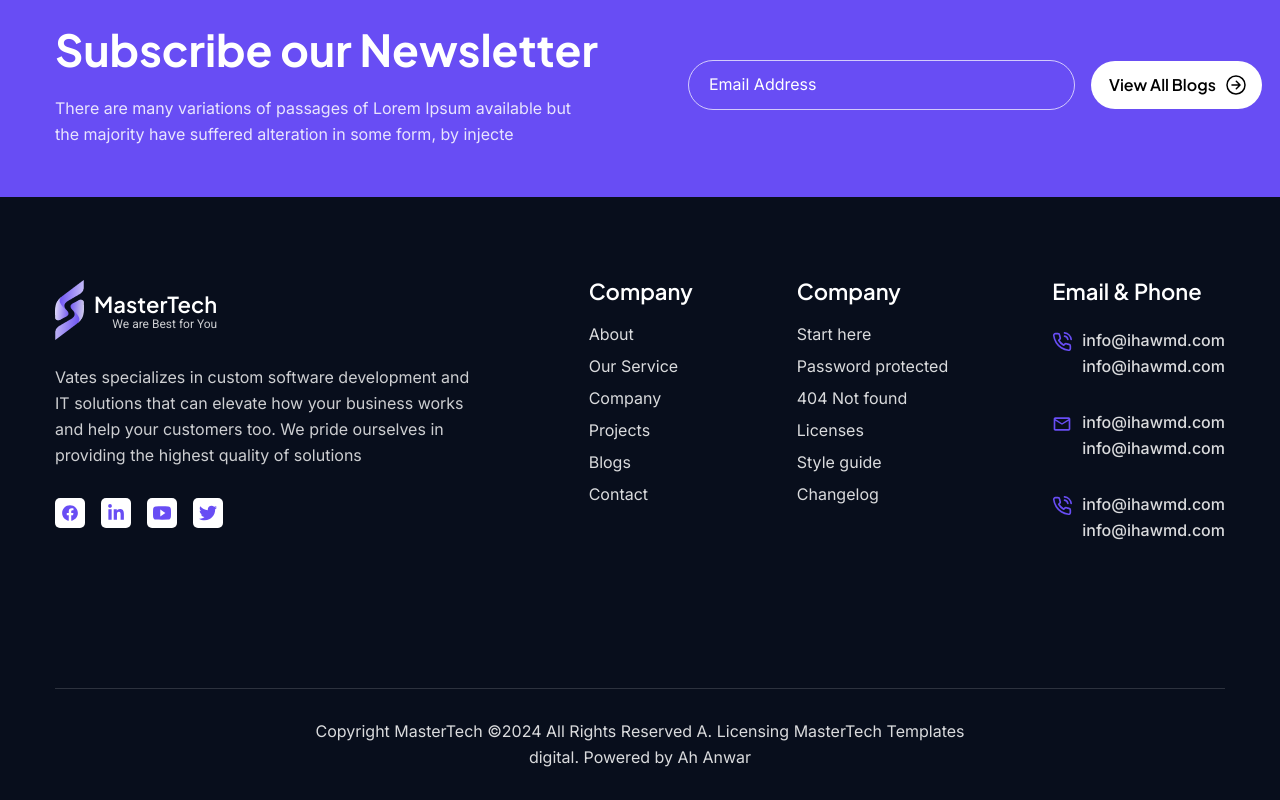
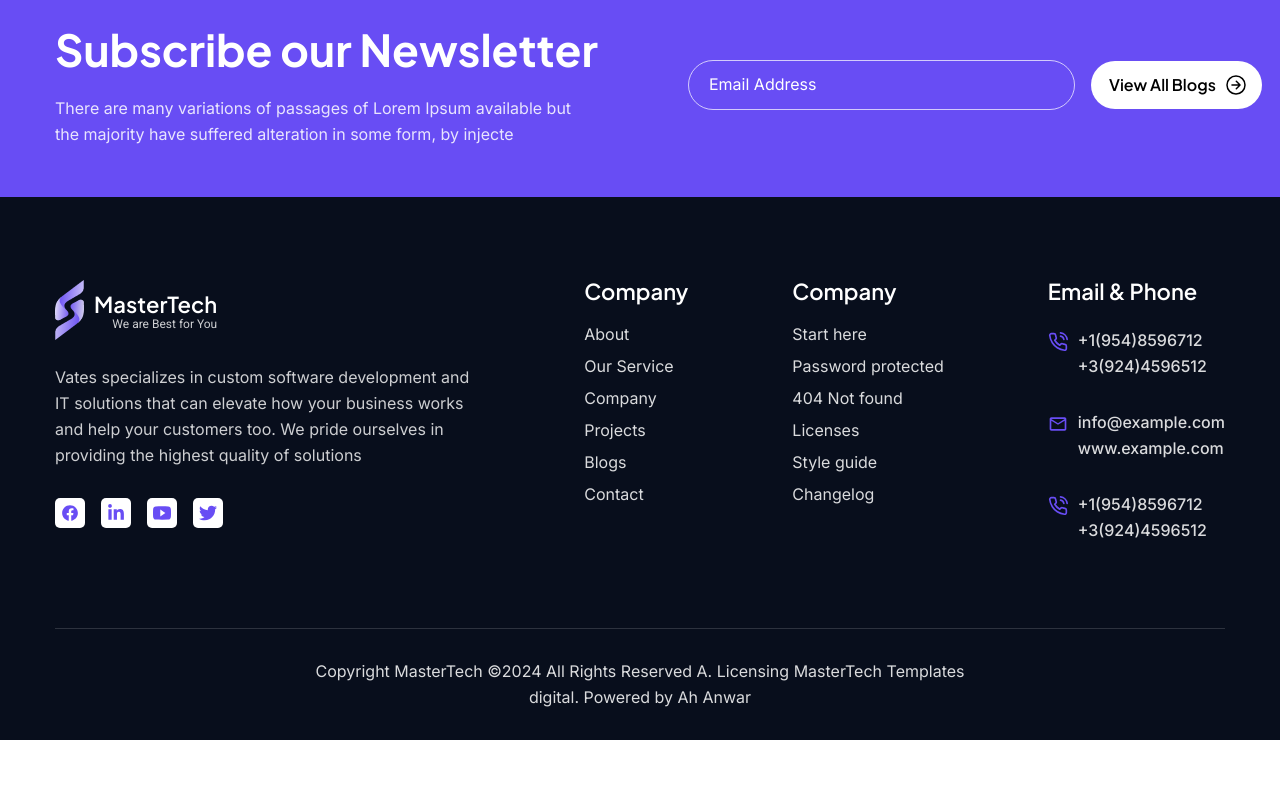
Before and after one commit to rznayeem/olynex-task-project, a React (Vite) app: page / in a window 1280 px wide. Shown: the part 6733-7533 px from the top of the page. After the commit the page ends 7473 px from the top, so only its background shows below. Built offline with nearby package versions, Linux system fonts and the light colour scheme.

Commit message:
few fixes

```diff
--- a/src/Footer/Footer.jsx
+++ b/src/Footer/Footer.jsx
@@ -56,22 +56,22 @@ const Footer = () => {
             <div className="mail">
               <FiPhoneCall className="icons" />
               <div>
-                <p>info@ihawmd.com</p>
-                <p>info@ihawmd.com</p>
+                <p>+1(954)8596712</p>
+                <p>+3(924)4596512</p>
               </div>
             </div>
             <div className="mail">
               <MdOutlineEmail className="icons" />
               <div>
-                <p>info@ihawmd.com</p>
-                <p>info@ihawmd.com</p>
+                <p>info@example.com</p>
+                <p>www.example.com</p>
               </div>
             </div>
             <div className="mail">
               <FiPhoneCall className="icons" />
               <div>
-                <p>info@ihawmd.com</p>
-                <p>info@ihawmd.com</p>
+                <p>+1(954)8596712</p>
+                <p>+3(924)4596512</p>
               </div>
             </div>
           </div>
--- a/src/Footer/footer.css
+++ b/src/Footer/footer.css
@@ -21,7 +21,7 @@
   display: flex;
   gap: 104px;
   padding-top: 83px;
-  padding-bottom: 100px;
+  padding-bottom: 40px;
 }
 
 .social-icons {
```
